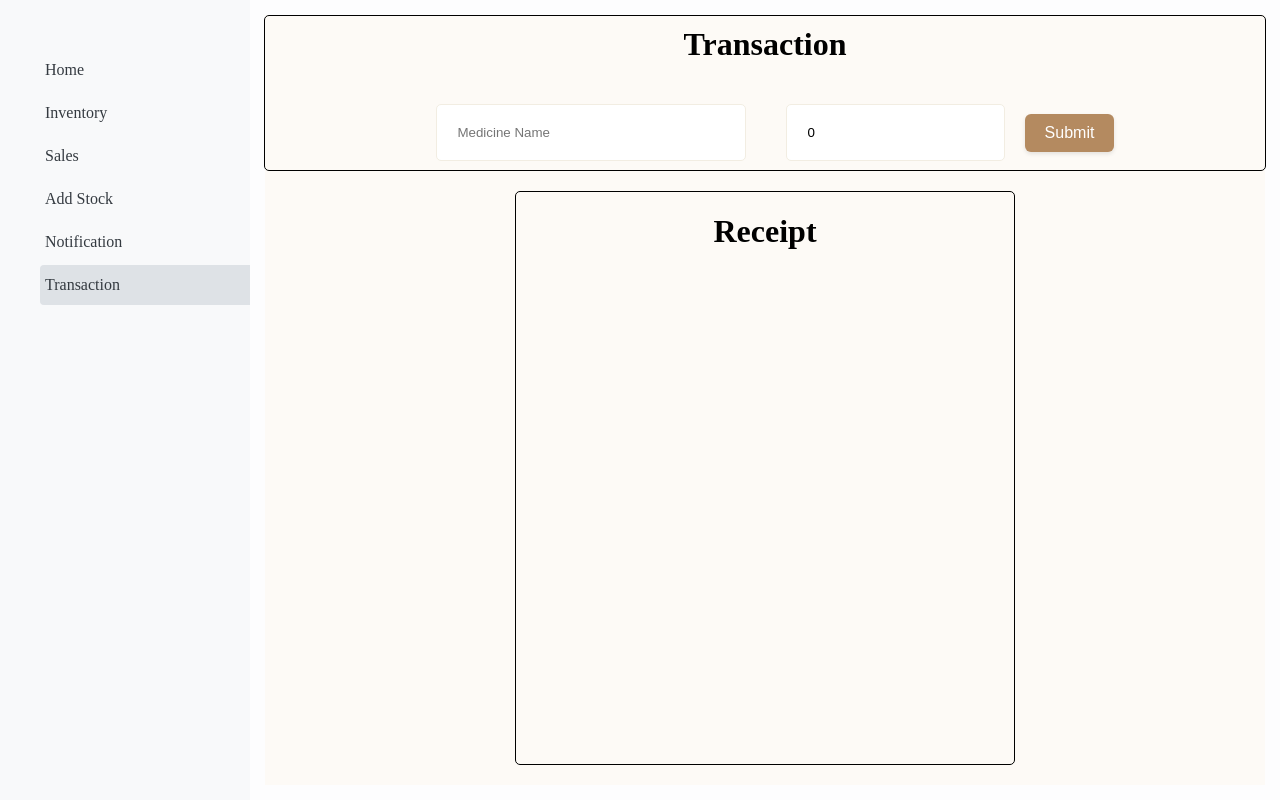
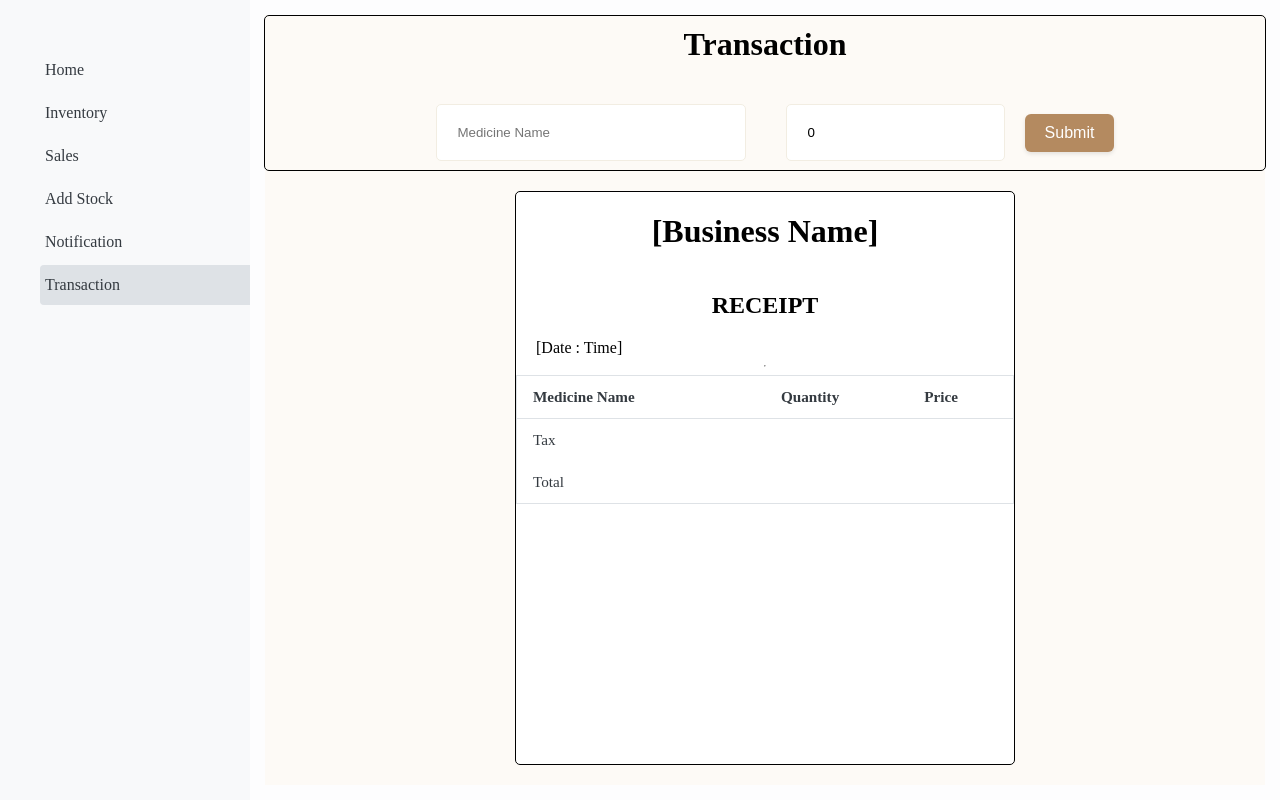
Before and after one commit to S-y-e-d/MediStack, a React (Vite) app in the folder frontend/: page /transaction in a window 1280 px wide. Built offline with nearby package versions, Linux system fonts and the light colour scheme.

Commit message:
Created the logic for generating receipt

```diff
--- a/frontend/src/components/TransactionForm.jsx
+++ b/frontend/src/components/TransactionForm.jsx
@@ -1,6 +1,6 @@
 import { useState, useEffect } from "react";
 
-export default function TransactionForm() {
+export default function TransactionForm({ receiptData, setReceiptData }) {
   const [formData, setFormData] = useState({
     medicineName: "",
     quantity: 0,
@@ -41,6 +41,18 @@ export default function TransactionForm() {
   const handleSubmit = async (e) => {
     e.preventDefault();
     // TODO: Add the code for subtracting from stock
+
+    // set the state vars to send data to generate receipt
+    const newItem = {
+      medicineId: "",
+      medicineName: "",
+      quantity: "",
+      price: "",
+    };
+    setReceiptData({
+      list: [...receiptData.list, newItem],
+      total: receiptData.total + newItem.price * newItem.quantity,
+    });
   };
   return (
     <div className="transaction-form">
--- a/frontend/src/components/TransactionReceipt.jsx
+++ b/frontend/src/components/TransactionReceipt.jsx
@@ -1,7 +1,39 @@
-export default function TransactionReceipt() {
+export default function TransactionReceipt({ receiptData }) {
   return (
     <div className="transaction-receipt">
-      <h1>Receipt</h1>
+      <h1>[Business Name]</h1>
+      <h2>RECEIPT</h2>
+      <span>[Date : Time]</span>
+      <hr />
+      <table className="receipt-table">
+        <thead>
+          <tr>
+            <th style={{ width: "50%" }}>Medicine Name</th>
+            <th>Quantity</th>
+            <th>Price</th>
+          </tr>
+        </thead>
+        <tbody>
+          {receiptData &&
+            receiptData.list.map((item) => (
+              <tr key={item.medicineId}>
+                <td>{item.medicineName}</td>
+                <td>{item.quantity}</td>
+                <td>{item.price}</td>
+              </tr>
+            ))}
+          <tr>
+            <td>Tax</td>
+            <td></td>
+            <td>{receiptData && receiptData.tax}</td>
+          </tr>
+          <tr>
+            <td>Total</td>
+            <td></td>
+            <td>{receiptData && receiptData.total}</td>
+          </tr>
+        </tbody>
+      </table>
     </div>
   );
 }
--- a/frontend/src/css/Transaction.css
+++ b/frontend/src/css/Transaction.css
@@ -96,6 +96,33 @@
   border-radius: 5px;
 }
 
-.transaction-receipt h1 {
+.transaction-receipt {
+  background-color: white;
+  display: flex;
+  align-items: center;
+  flex-direction: column;
+}
+
+.transaction-receipt h1,
+.transaction-recepit h2 {
   text-align: center;
 }
+
+.transaction-receipt span {
+  align-self: flex-start;
+  padding-left: 20px;
+}
+
+.receipt-table {
+  width: 100%;
+}
+
+.receipt-table tr,
+.receipt-table td {
+  border: none;
+  background-color: white;
+}
+
+.receipt-table thead {
+  background-color: white;
+}
--- a/frontend/src/pages/Transaction.jsx
+++ b/frontend/src/pages/Transaction.jsx
@@ -1,10 +1,25 @@
+import { useState } from "react";
 import TransactionForm from "../components/TransactionForm";
 import TransactionReceipt from "../components/TransactionReceipt";
 export default function Transaction() {
+  const [receiptData, setReceiptData] = useState({
+    /* @type {{
+     *    medicineID: string,
+     *    medicineName: string,
+     *    quantity: number,
+     *    price: number
+     * }[]} */
+    list: [],
+    tax: "",
+    total: "",
+  });
   return (
     <div className="transaction">
-      <TransactionForm />
-      <TransactionReceipt />
+      <TransactionForm
+        receiptData={receiptData}
+        setReceiptData={setReceiptData}
+      />
+      <TransactionReceipt receiptData={receiptData} />
     </div>
   );
 }
```
